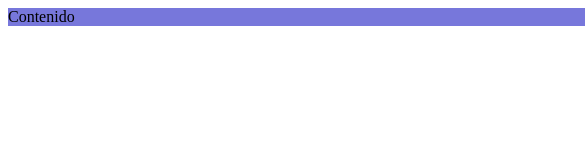
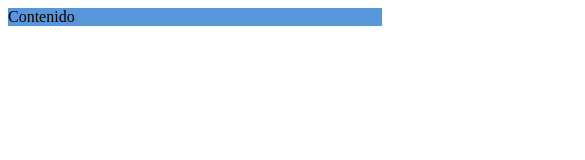
Before and after one commit to MarioValiente-Giraldo/HTML---CSS-Responsive---Mario-Valiente, a plain HTML site: page actividad1/index.html in a window 390 px wide. Shown: the top 160 px of the page, 585 px wide, since content can reach past the window. Drawn offline with Linux system fonts and the light colour scheme.

Commit message:
Añadir actividad2

```diff
--- a/actividad1/styles.css
+++ b/actividad1/styles.css
@@ -1,4 +1,5 @@
-div.box{
-    background-color: rgb(119, 119, 219);
-    width: 600px;
+@media (max-width: 600px) {
+  .box{
+    background-color: rgb(88, 150, 220);
+  }
 }
--- /dev/null
+++ b/actividad2/styles.css
@@ -0,0 +1,19 @@
+@media (max-width: 600px) {
+    .box{
+      background-color: rgb(88, 150, 220);
+    }
+  }
+
+@media (max-width: 800px) {
+    .box{
+        width: 80%;
+        margin: auto;
+        background-color: rgb(109, 126, 236);
+    }
+  }
+  @media (max-width: 1200px) {
+    .box{
+        width: 50%;
+        background-color: rgb(107, 227, 163);
+    }
+  }
```
Also changed, not shown: actividad2/index.html (added, +12 -0 lines).
